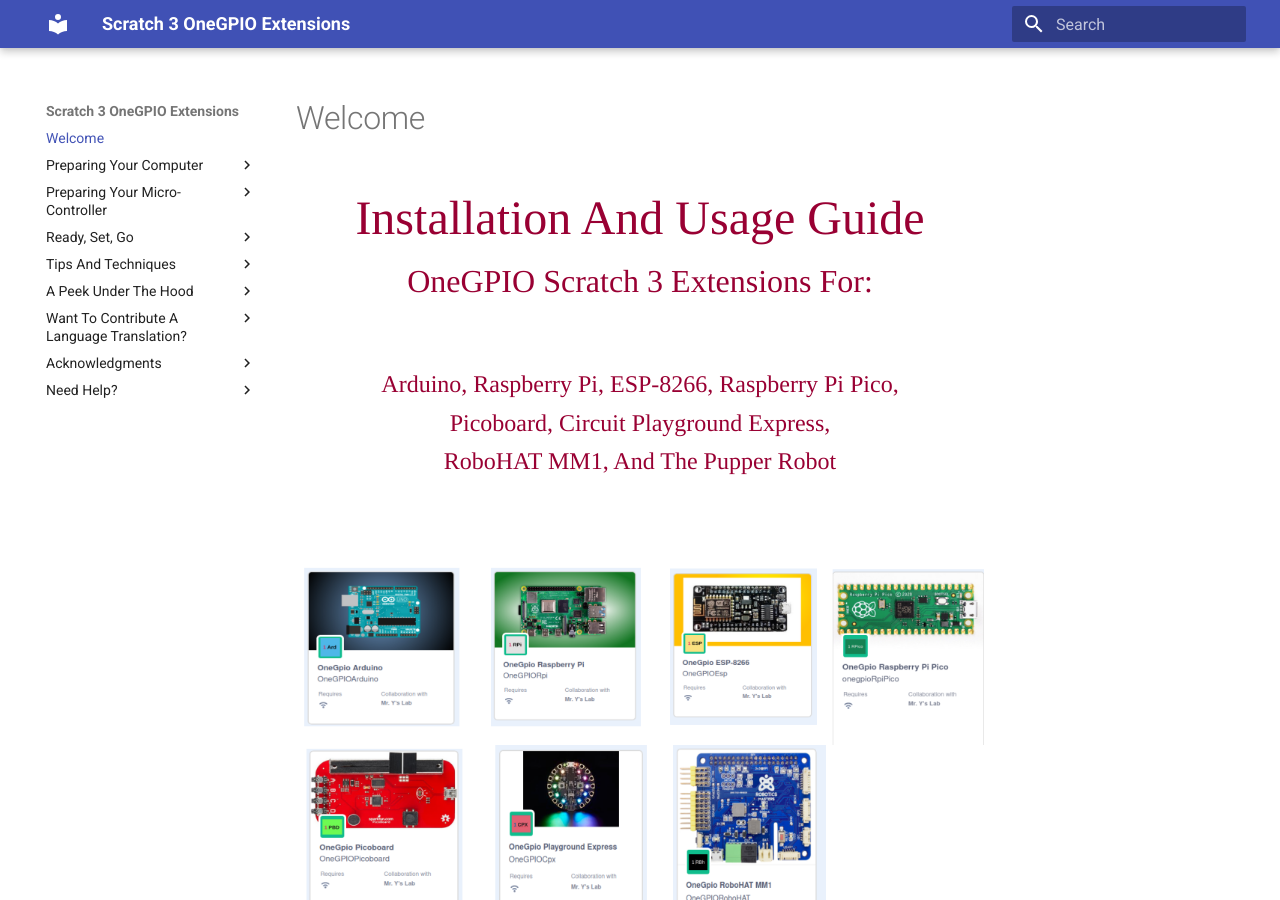
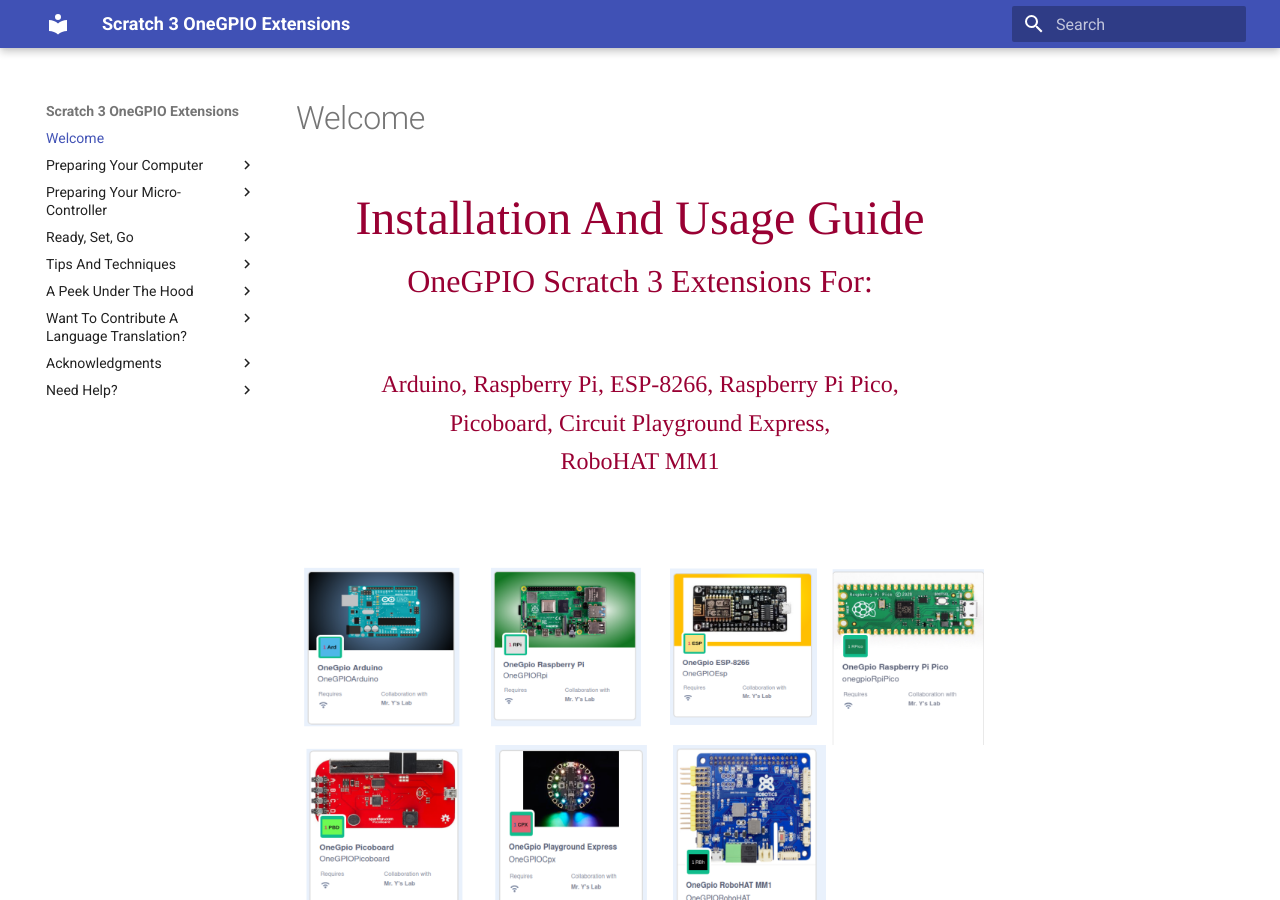
Before and after one commit to MrYsLab/s3-extend, an MkDocs documentation site: the page built from docs/index.md, in a window 1280 px wide and 900 px high. Built offline with MkDocs 1.6.1 and Material for MkDocs 9.7.7, drawn with Linux system fonts in a browser that asks for light colours.

```diff
--- a/docs/index.md
+++ b/docs/index.md
@@ -6,7 +6,7 @@
 <br>
 <div style="text-align:center;color:#990033; font-family:times, serif;font-size:1.5em">Arduino, Raspberry Pi, ESP-8266, Raspberry Pi Pico, </div>
 <div style="text-align:center;color:#990033; font-family:times, serif;font-size:1.5em">Picoboard, Circuit Playground Express, </div>
-<div style="text-align:center;color:#990033; font-family:times, serif;font-size:1.5em">RoboHAT MM1, And The Pupper Robot</div>
+<div style="text-align:center;color:#990033; font-family:times, serif;font-size:1.5em">RoboHAT MM1</div>
 
 <br>
 
```
